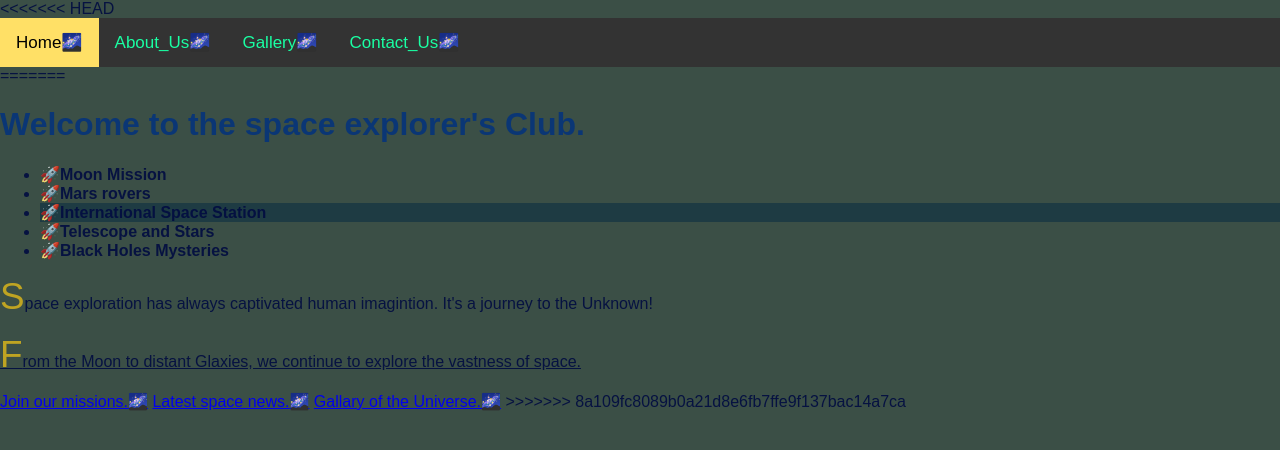
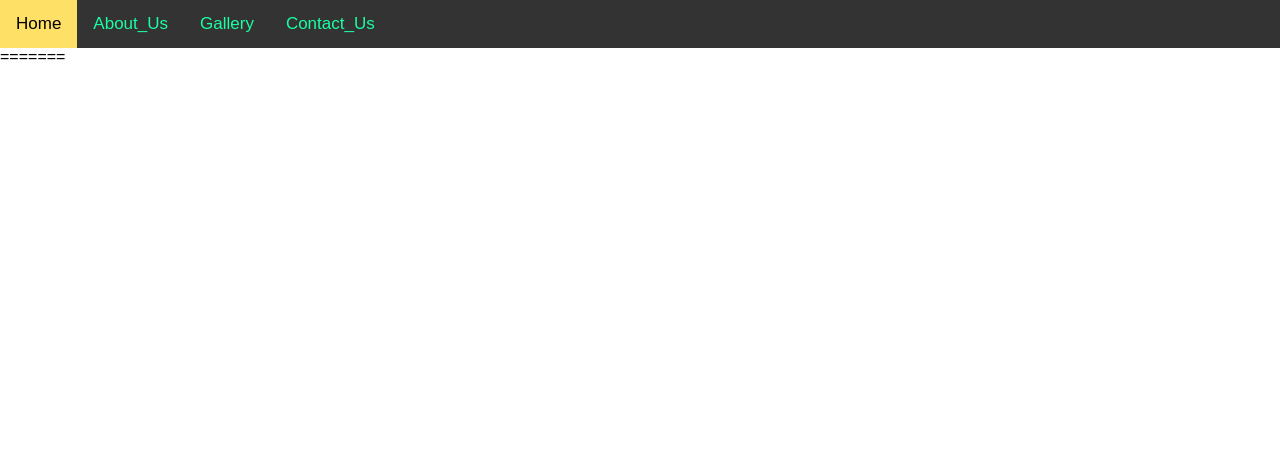
Before and after one commit to AhmadRaza71/Activity10, a plain HTML site: page index.html in a window 1280 px wide. Drawn offline with Linux system fonts and the light colour scheme.

Commit message:
After Class Project10

```diff
--- a/index.html
+++ b/index.html
@@ -1,4 +1,4 @@
-<<<<<<< HEAD
+
 <!DOCTYPE html>
 <html>
     <title>Navbar</title>
@@ -37,25 +37,3 @@
         </div>
     </body>
 =======
-<!DOCTYPE html>
-<html>
-<head>
-    <link rel="stylesheet" href="style.css">
-</head>
-<body>
-   <h1>Welcome to the space explorer's Club.</h1>
-   <ul>
-    <li>Moon Mission</li>
-    <li>Mars rovers</li>
-    <li>International Space Station</li>
-    <li>Telescope and Stars</li>
-    <li>Black Holes Mysteries</li>
-   </ul>
-   <p>Space exploration has always captivated human imagintion. It's a journey to the Unknown!</p>
-   <p>From the Moon to distant Glaxies, we continue to explore the vastness of space.</p>
-   <a href="#">Join our missions.</a>
-<a href="#">Latest space news.</a>
-<a href="#">Gallary of the Universe.</a>
-</body>
->>>>>>> 8a109fc8089b0a21d8e6fb7ffe9f137bac14a7ca
-</html>
--- a/style.css
+++ /dev/null
@@ -1,38 +0,0 @@
-body{
-    font-family: Arial, Helvetica, sans-serif;
-    background-color: #0b2418cc;
-    color: #020d41ec;
-}
-h1{
-    color: rgba(6, 52, 121, 0.925);
-}
-a:hover{
-    color: rgba(1, 28, 180, 0.705);
-}
-ul>li{
-    font-weight: bolder;
-}
-h1+p{
-    background-color: rgba(4, 62, 77, 0.877);
-    padding: 10px;
-    border-radius: 5px;
-}
-ul li:hover{
-    color: rgba(1, 94, 94, 0.918);
-}
-ul li:nth-child(3){
-        background-color: rgba(7, 43, 65, 0.541);
-}
-p:not(:first-of-type){
-    text-decoration: underline;
-}
-ul li::before{
-    content: "🚀";
-}
-a::after{
-    content: "🌌";
-}
-p::first-letter{
-    font-size: 230%;
-    color: rgba(201, 170, 32, 0.938);
-}
```
